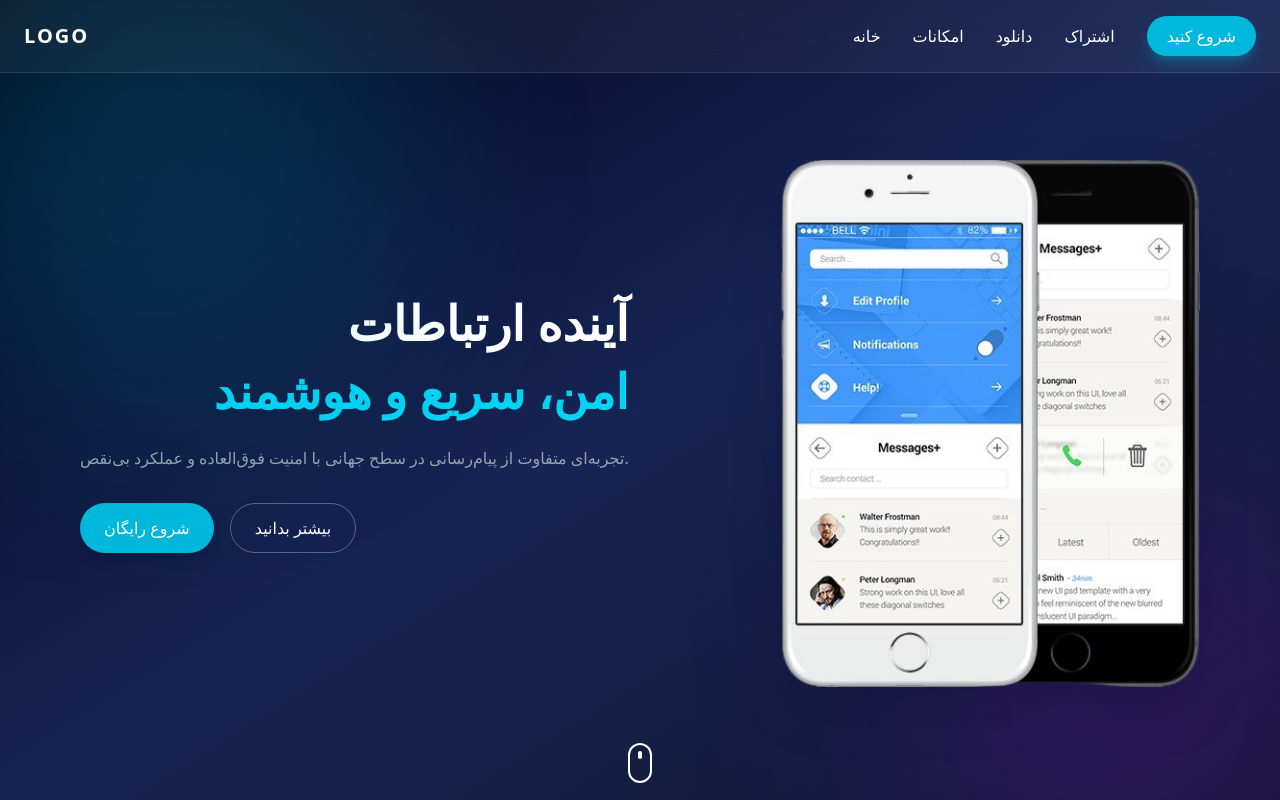
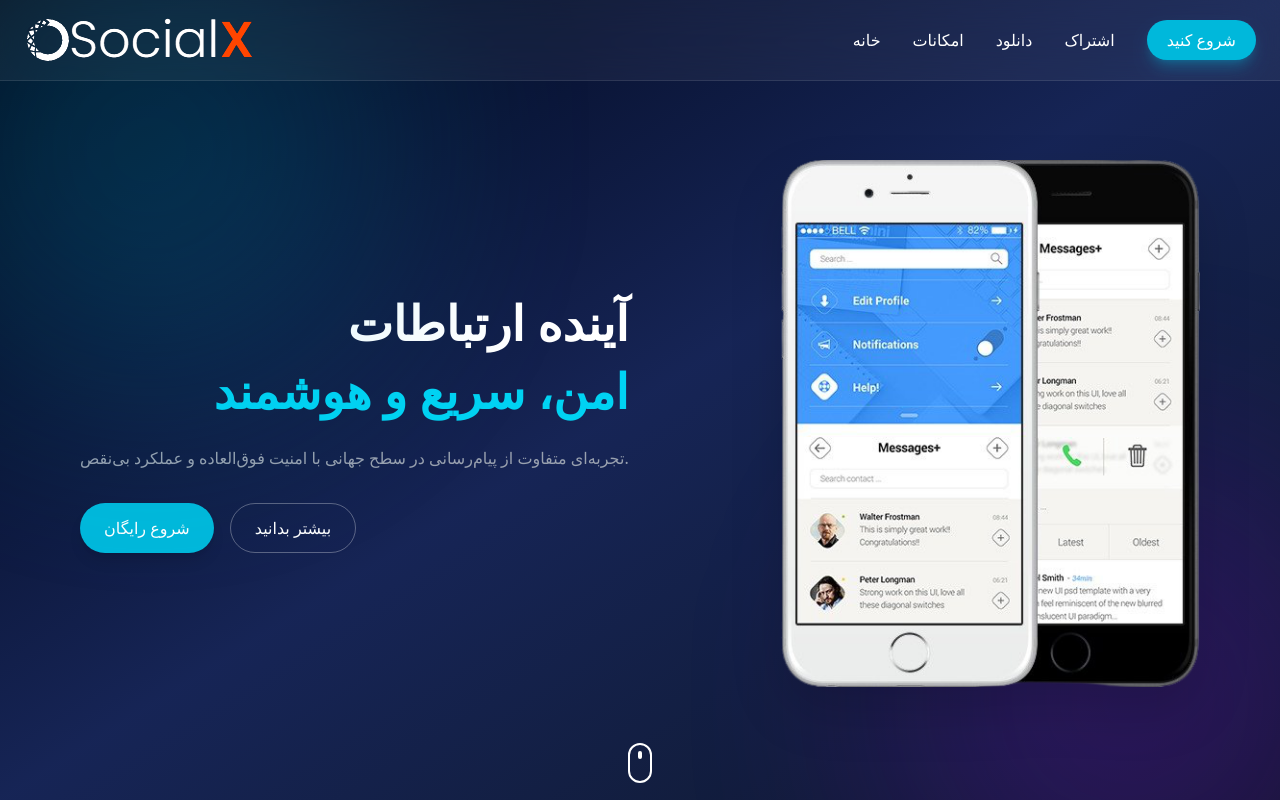
Before and after one commit to VibelessYoung/SocialX-UI, a React (Vite) app: page / in a window 1280 px wide. Shown: the top 800 px of the page. Built offline with nearby package versions, Linux system fonts and the light colour scheme.

Commit message:
add changes to header and add logo to navbar

```diff
--- a/src/components/Header.jsx
+++ b/src/components/Header.jsx
@@ -6,7 +6,6 @@ import HeroSection from "./HeroSection";
 function Header() {
   return (
     <header className="relative min-h-screen w-full overflow-hidden bg-gradient-to-br from-slate-950 via-blue-950 to-slate-900 text-white">
-      {/* Animated Background Glow */}
       <div className="absolute inset-0">
         <div className="absolute w-[500px] h-[500px] bg-cyan-500/20 blur-[120px] rounded-full top-[-100px] left-[-100px] animate-pulse"></div>
         <div className="absolute w-[500px] h-[500px] bg-purple-600/20 blur-[120px] rounded-full bottom-[-150px] right-[-100px] animate-pulse"></div>
@@ -15,7 +14,6 @@ function Header() {
       <Navbar />
       <HeroSection />
 
-      {/* Scroll Indicator */}
       <motion.div
         initial={{ y: 0 }}
         animate={{ y: 15 }}
--- a/src/components/Navbar.jsx
+++ b/src/components/Navbar.jsx
@@ -7,9 +7,8 @@ function Navbar() {
   return (
     <nav className="fixed top-0 w-full z-50 backdrop-blur-xl bg-white/5 border-b border-white/10">
       <div className="max-w-7xl mx-auto flex justify-between items-center px-6 py-4">
-        <h1 className="text-xl font-bold tracking-widest">LOGO</h1>
+        <h1 className="text-xl font-bold tracking-widest"><img src="/src/assets/logo.png" alt="logo" /></h1>
 
-        {/* Desktop */}
         <div className="hidden md:flex gap-8 items-center">
           {["خانه", "امکانات", "دانلود", "اشتراک"].map((item, i) => (
             <a key={i} href="#" className="relative group">
@@ -23,7 +22,6 @@ function Navbar() {
           </button>
         </div>
 
-        {/* Mobile Button */}
         <div
           className="md:hidden cursor-pointer"
           onClick={() => setIsOpen(!isOpen)}
@@ -32,7 +30,6 @@ function Navbar() {
         </div>
       </div>
 
-      {/* Mobile Menu */}
       <AnimatePresence>
         {isOpen && (
           <motion.div
```
